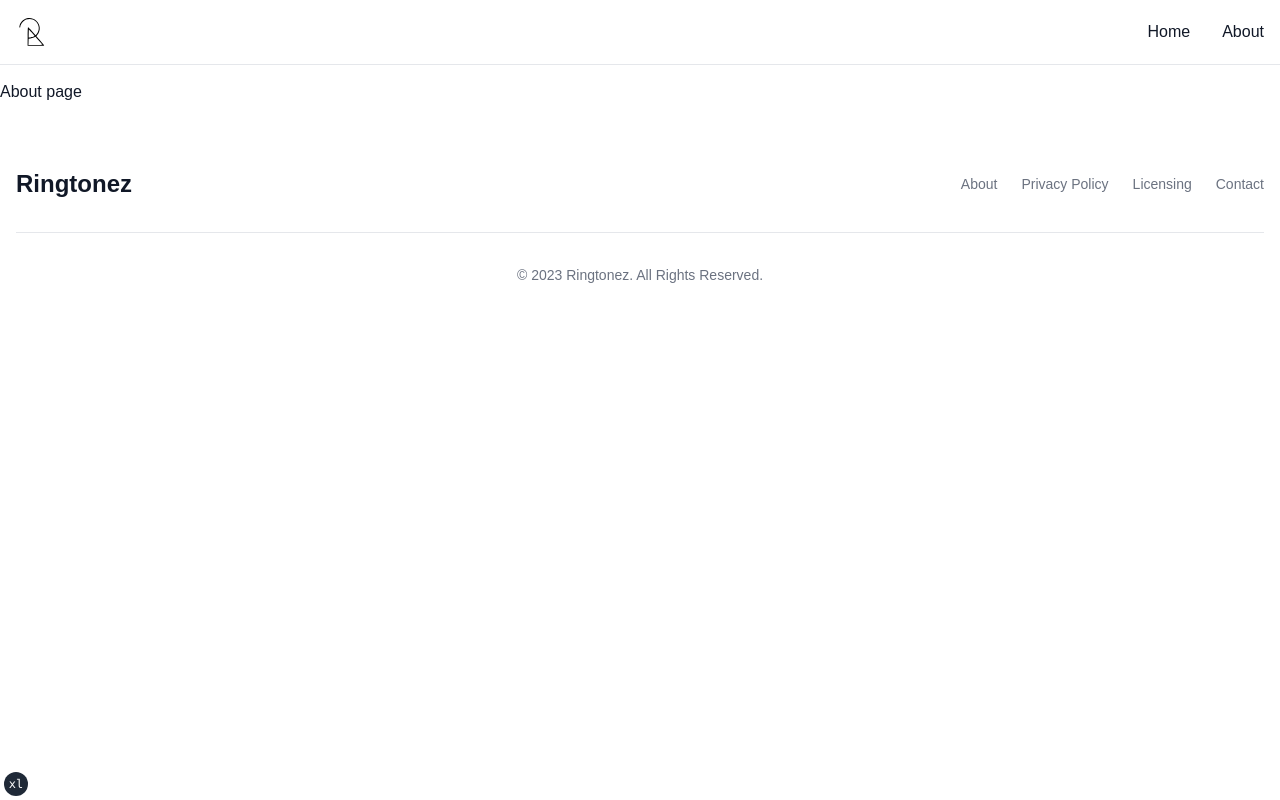
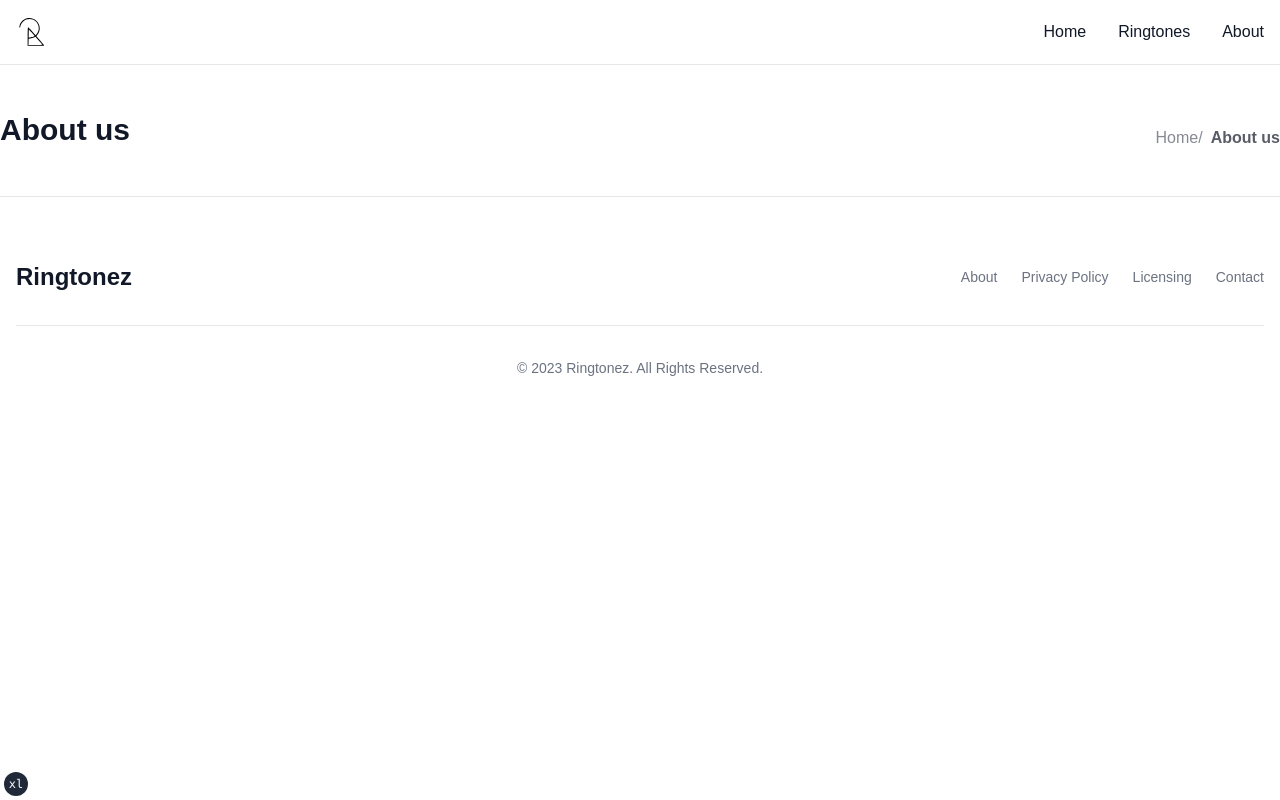
Before and after one commit to dhimankamal/next-app-ringtonez, a Next.js app: page /about in a window 1280 px wide. Built offline with nearby package versions, Linux system fonts and the light colour scheme.

Commit message:
add bread crumbs & ringtone page

```diff
--- a/app/about/page.tsx
+++ b/app/about/page.tsx
@@ -1,6 +1,14 @@
+import Breadcrumb from "@lib/components/Breadcrumb";
 
 export default function Page() {
   return (
-    <div className="container mx-auto">About page</div>
-  )
+    <div className="container mx-auto">
+      <Breadcrumb
+        crumbs={[
+          { name: "Home", href: "/" },
+          { name: "About us", href: "/about" },
+        ]}
+      />
+    </div>
+  );
 }
--- /dev/null
+++ b/app/ringtones/layout.tsx
@@ -0,0 +1,15 @@
+import Breadcrumb from "@lib/components/Breadcrumb";
+
+export default function Layout({ children }: { children: React.ReactNode }) {
+  return (
+    <div className="container mx-auto px-2">
+      <Breadcrumb
+        crumbs={[
+          { name: "Home", href: "/" },
+          { name: "Ringtones", href: "/ringtones" },
+        ]}
+      />
+      <div className="">{children}</div>;
+    </div>
+  );
+}
--- /dev/null
+++ b/app/ringtones/loading.tsx
@@ -0,0 +1,10 @@
+import GroupRingtoneSkelton from "@lib/components/skelton/GroupRingtoneSkelton";
+
+export default function Loading() {
+  // You can add any UI inside Loading, including a Skeleton.
+  return (
+    <div className="">
+      <GroupRingtoneSkelton number={50} />
+    </div>
+  );
+}
--- /dev/null
+++ b/app/ringtones/page.tsx
@@ -0,0 +1,29 @@
+import React from "react";
+import { prisma } from "@/lib/db";
+import { RingtoneCard } from "@lib/components";
+
+async function getPosts() {
+  try {
+    return await prisma.post.findMany({
+      take: 50,
+      orderBy: {
+        date: "desc",
+      },
+    });
+  } catch (error) {
+    throw error;
+  }
+}
+
+export default async function RingtonePage() {
+  const posts = await getPosts();
+  return (
+
+      <div className="py-4 grid grid-cols-1 md:grid-cols-2 lg:grid-cols-4 xl:grid-cols-5 gap-4">
+        {posts.map(post => (
+          <RingtoneCard key={post.id} post={post} />
+        ))}
+      </div>
+
+  );
+}
--- /dev/null
+++ b/lib/components/Breadcrumb.tsx
@@ -0,0 +1,47 @@
+import Link from "next/link";
+
+interface Props {
+  crumbs: { href: string; name: string }[];
+}
+
+const Breadcrumb = ({ crumbs }: Props) => {
+  return (
+    <div className="text-center border-b ">
+      <div className="md:flex justify-between item-center py-4 lg:py-8 bg-white rounded-2xl dark:bg-neutral-800">
+        <h1
+          itemProp="headline"
+          className="text-xl lg:text-3xl font-bold text-center mb-4"
+          dangerouslySetInnerHTML={{ __html: crumbs.at(-1)?.name || "" }}
+        ></h1>
+        <ol
+          itemScope
+          itemType="https://schema.org/BreadcrumbList"
+          className="flex text-sm md:text-base flex-col gap-2 lg:flex-row justify-center items-center text-center"
+        >
+          {crumbs.map((val, idx) => {
+            return (
+              <li
+                key={val.href + idx}
+                itemProp="itemListElement"
+                itemScope
+                itemType="https://schema.org/ListItem"
+                className="group opacity-50 last:opacity-70 last:font-semibold"
+              >
+                <Link href={val.href} itemProp="item">
+                  <span
+                    itemProp="name"
+                    dangerouslySetInnerHTML={{ __html: val.name || "" }}
+                  ></span>
+                  <meta itemProp="position" content={String(idx + 1)} />
+                  <span className="group-last:hidden">/</span>
+                </Link>
+              </li>
+            );
+          })}
+        </ol>
+      </div>
+    </div>
+  );
+};
+
+export default Breadcrumb;
--- a/lib/components/navbar/index.tsx
+++ b/lib/components/navbar/index.tsx
@@ -6,6 +6,11 @@ const Navlinks = [
     name: "Home",
     href: "/",
     key: "home",
+  },
+  {
+    name: "Ringtones",
+    href: "/ringtones",
+    key: "ringtones",
   },
   {
     name: "About",
--- a/pages/api/update.ts
+++ b/pages/api/update.ts
@@ -56,11 +56,12 @@ export default async function handler(
   req: NextApiRequest,
   res: NextApiResponse<Data>
 ) {
-  const posts: WordpressPostResponse[] = await getPostData(1);
+  const posts: WordpressPostResponse[] = await getPostData(6);
   for (const data of posts) {
     const currentDate = new Date().toISOString();
     const url = await getURL(data?.fields?.file);
     console.log("uploadurl>>>>>>", url);
+    if (url) {
       const update: any = {
         postid: String(data.id),
         slug: data.slug,
@@ -76,5 +77,6 @@ export default async function handler(
       });
       console.log(update);
     }
+  }
   res.status(200).json({ name: "Kamal" });
 }
```
Also changed, not shown: app/loading.tsx (+7 -3 lines). Lines whose indentation alone changed are shown as unchanged.
